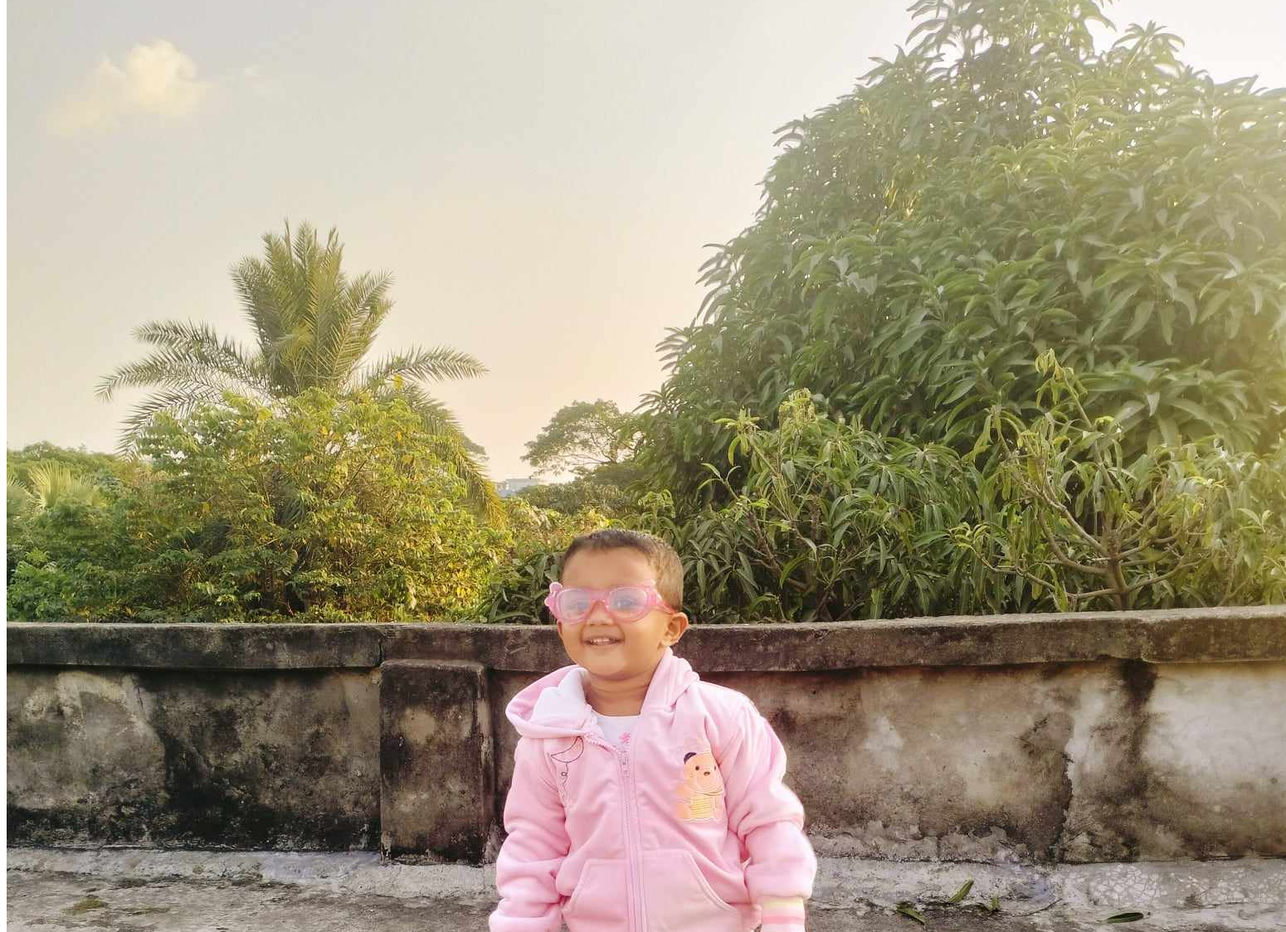
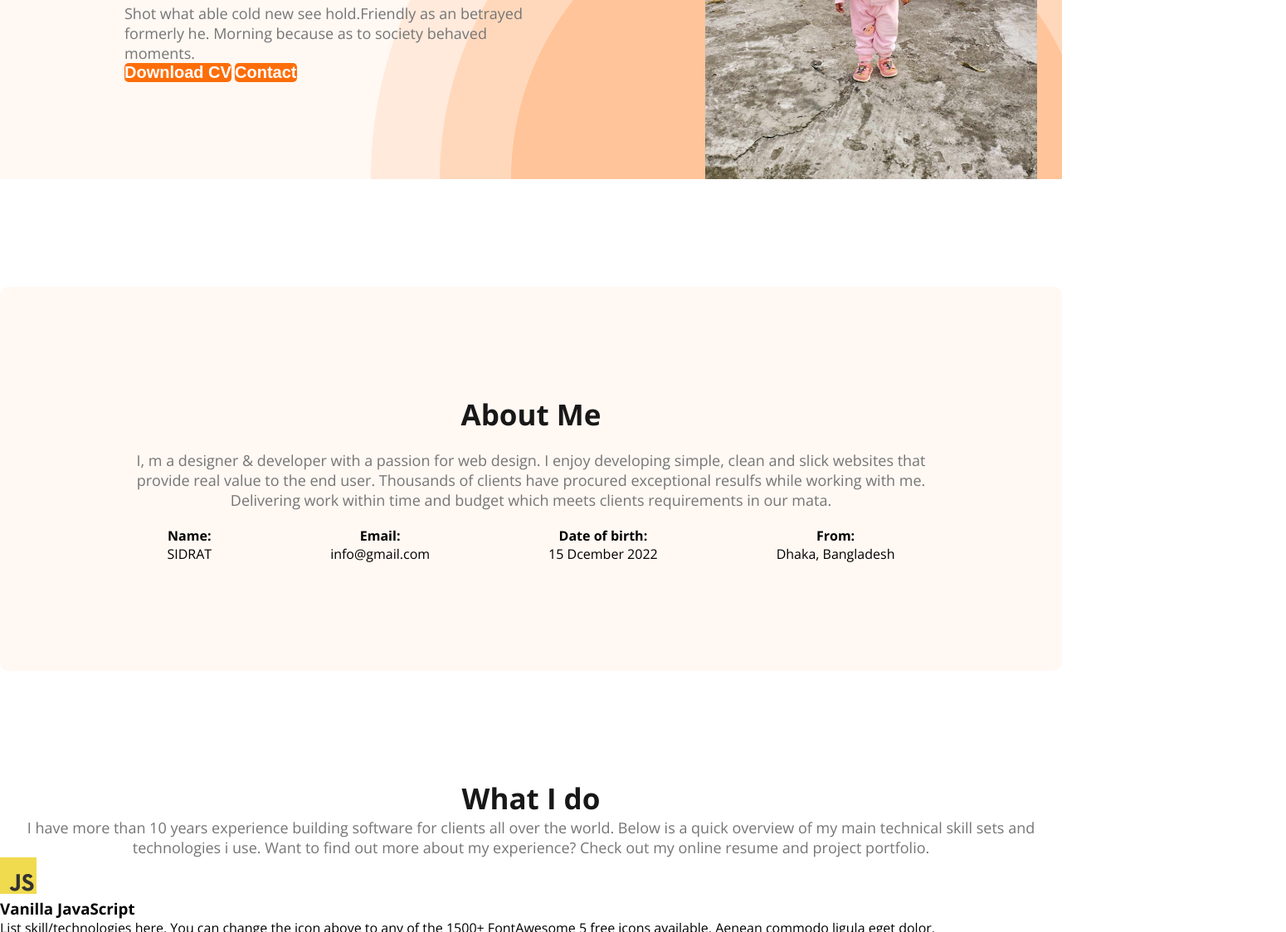
Before and after one commit to mddalimmiah/practice-complete-portfolio, a plain HTML site: page index.html in a window 1280 px wide. Shown: the part 406-1530 px from the top of the page at 83% size, 1550 px wide, since content can reach past the window. Drawn offline with nearby package versions, Linux system fonts and the light colour scheme.

Commit message:
added some value

```diff
--- a/index.html
+++ b/index.html
@@ -1,18 +1,24 @@
 <!DOCTYPE html>
 <html lang="en">
+
 <head>
   <meta charset="UTF-8">
   <meta name="viewport" content="width=device-width, initial-scale=1.0">
   <title>complete-portfolio</title>
-    <link rel="stylesheet" href="styles/index.css">
+
   <link rel="preconnect" href="https://fonts.googleapis.com">
   <link rel="preconnect" href="https://fonts.gstatic.com" crossorigin>
-<link href="https://fonts.googleapis.com/css2?family=Open+Sans:ital,wght@0,300;0,400;0,600;0,700;0,800;1,400&display=swap" rel="stylesheet">
+  <link
+    href="https://fonts.googleapis.com/css2?family=Open+Sans:ital,wght@0,300;0,400;0,600;0,700;0,800;1,400&display=swap"
+    rel="stylesheet">
+  <link rel="stylesheet" href="styles/index.css">
 </head>
+
 <body>
   <header class="header">
     <nav>
-            <h3 class="nav-title"> <span class="text-primary">S</span>I<span class="text-primary">D</span><span>R</span><span class="text-primary">A</span>T</h3>
+      <h3 class="nav-title"> <span class="text-primary">S</span>I<span class="text-primary">D</span><span>R</span><span
+          class="text-primary">A</span>T</h3>
       <ul>
         <li> <a href="`">BLOG</a></li>
         <li> <a href="`">PORTFOLIO</a></li>
@@ -22,17 +28,79 @@
     </nav>
     <div class="banner">
       <div class="banner-content">
-            <h3 class="banner-greetings"> Hi, I  am</h3>
+        <h3 class="banner-greetings"> Hi, I am</h3>
         <h1 class="banner-title">SIDRAT</h1>
-            <p class="banner description">Shot what able cold new see hold.Friendly as an betrayed formerly he. Morning because as to society behaved moments.</p>
-         <button class= "btn-priamry">Download CV</button>
+        <p class="banner-description">Shot what able cold new see hold.Friendly as an betrayed formerly he. Morning
+          because as to society behaved moments.</p>
+        <button class="btn-priamry">Download CV</button>
         <button class="btn-priamry">Contact</button>
       </div>
       <img class="profile-image" src="images/sidrat.jpg" alt="">
+
     </div>
 
   </header>
-    <main></main>
+  <main>
+     <section class="about">
+        <h3 class="section-title"> About Me</h3>
+        <p class="section-description">I, m a designer & developer with a passion for web design. I enjoy developing simple, clean and slick websites that provide real value to the end user. Thousands of clients have procured exceptional resulfs while working with me. Delivering work within time and budget which meets clients requirements in our mata.</p>
+        <div class="info-container">
+          <div class="about-info">
+           <h4 class="info-title">Name:
+                </h4>
+           <p class="info-description">SIDRAT</p>
+          </div>
+          <div class="about-info">
+           <h4 class="info-title">Email:</h4>
+           <p class="info-description">info@gmail.com</p>
+          </div>
+          <div class="about-info">
+           <h4 class="info-title">Date of birth:</h4>
+           <p class="info-description">15 Dcember 2022</p>
+          </div>
+          <div class="about-info">
+           <h4 class="info-title">From:</h4>
+           <p class="info-description">Dhaka, Bangladesh</p>
+          </div>
+        </div>
+    </section>
+
+    <section class="section-what">
+      <h3 class="what-i-do">What I do</h3>
+      <p id="what-i-do-description">I have more than 10 years experience building software for clients all over the
+        world. Below is a quick overview of my main technical skill sets and technologies i use. Want to find out more
+        about my experience? Check out my online resume and project portfolio.</p>
+
+      <div class="skill-container">
+        <div class="skill">
+          <img src="images/icons/js.png" alt="">
+          <h3 class="skill-title">Vanilla JavaScript</h3>
+          <p class="skill-description">List skill/technologies here. You can change the icon above to any of the 1500+
+            FontAwesome 5 free icons available. Aenean commodo ligula eget dolor.</p>
+        </div>
+        <div class="skill">
+          <img src="images/icons/react.png" alt="">
+          <h3 class="skill-title">React</h3>
+          <p class="skill-description">List skill/technologies here. You can change the icon above to any of the 1500+
+            FontAwesome 5 free icons available. Aenean commodo ligula eget dolor.</p>
+        </div>
+        <div class="skill">
+          <img src="images/icons/nodejs.png" alt="">
+          <h3 class="skill-title">Node.js</h3>
+          <p class="skill-description">List skill/technologies here. You can change the icon above to any of the 1500+
+            FontAwesome 5 free icons available. Aenean commodo ligula eget dolor.</p>
+        </div>
+        <div class="skill">
+          <img src="images/icons/mongo.png" alt="">
+          <h3 class="skill-title">MongoDB</h3>
+          <p class="skill-description">List skill/technologies here. You can change the icon above to any of the 1500+
+            FontAwesome 5 free icons available. Aenean commodo ligula eget dolor.</p>
+        </div>
+
+      </div>
+    </section>
+  </main>
   <footer></footer>
 </body>
+
 </html>
--- a/styles/index.css
+++ b/styles/index.css
@@ -1,4 +1,8 @@
 /* shared style items */
+* {
+    margin: 0;
+    padding: 0;
+}
 
 body {
     font-family: 'Open Sans', sans-serif;
@@ -18,7 +22,7 @@ nav {
 }
 
 .nav-title {
-    color: #181818);
+    color: #181818;
     font-size: 45px;
     font-style: normal;
     font-weight: 800;
@@ -52,3 +56,147 @@ nav a {
     font-weight: 700;
 
 }
+
+.header {
+    background: #FFF8F3;
+    background-image: url('../images/header_bg.png');
+    background-repeat: no-repeat;
+    background-position: bottom right;
+}
+
+.banner {
+    padding: 30px 30px 0px 150px;
+    display: flex;
+    align-items: center;
+    justify-content: space-between;
+}
+
+.banner-content {
+    max-width: 500px;
+}
+
+.banner .profile-image {
+    width: 400px;
+
+}
+
+.banner-greetings {
+    font-size: 45px;
+    color: #474747;
+    margin-bottom: 0px;
+}
+
+.banner-title {
+    color: #181818;
+    font-size: 85px;
+    font-style: normal;
+    font-weight: 700;
+    margin-bottom: 20px;
+    margin-top: 5px;
+
+}
+
+.banner-description {
+    color: #757575;
+    font-size: 18px;
+    font-style: normal;
+    font-weight: 400;
+    margin-right: 20px;
+    text-align: left;
+}
+
+/* main section styles */
+main {
+    max-width: 1440px;
+    margin: 0 auto;
+
+
+
+}
+
+
+
+.about {
+    padding: 130px;
+    border-radius: 10px;
+    background: #FFF8F3;
+    margin: 130px 0;
+    text-align: center;
+
+
+}
+
+.section-title {
+    color: #181818;
+    text-align: center;
+    font-size: 35px;
+    font-weight: 700;
+
+
+}
+.about-info{
+    text-align: center;
+}
+.info-container {
+    display: flex;
+    justify-content: space-between;
+    text-align: center;
+    justify-content: space-around;
+
+}
+
+.section-description {
+    color: #757575;
+    text-align: center;
+    font-size: 18px;
+    font-weight: 400;
+    padding: 20px;
+
+}
+
+.section-what {}
+
+.what-i-do {
+    color: #181818;
+    text-align: center;
+    font-size: 35px;
+    font-weight: 700;
+    margin: auto;
+
+
+}
+
+#what-i-do-description {
+    color: #757575;
+    text-align: center;
+    font-size: 18px;
+    font-weight: 400;
+
+}
+
+/* .about-info {
+
+        color: #757575;
+        text-align: center;
+
+        font-size: 20px;
+
+        font-weight: 400;
+    }
+
+    .section-what{
+        text-align: center;
+       padding: 30px;
+       margin:150px ;
+    }
+
+
+  .skill-container{
+display: flex;
+border-radius: 5px;
+background: #FFF;
+
+box-shadow: 0px 6px 50px 0px rgba(0, 0, 0, 0.06);
+
+  }
+*/
```
Lines whose indentation alone changed are shown as unchanged.
